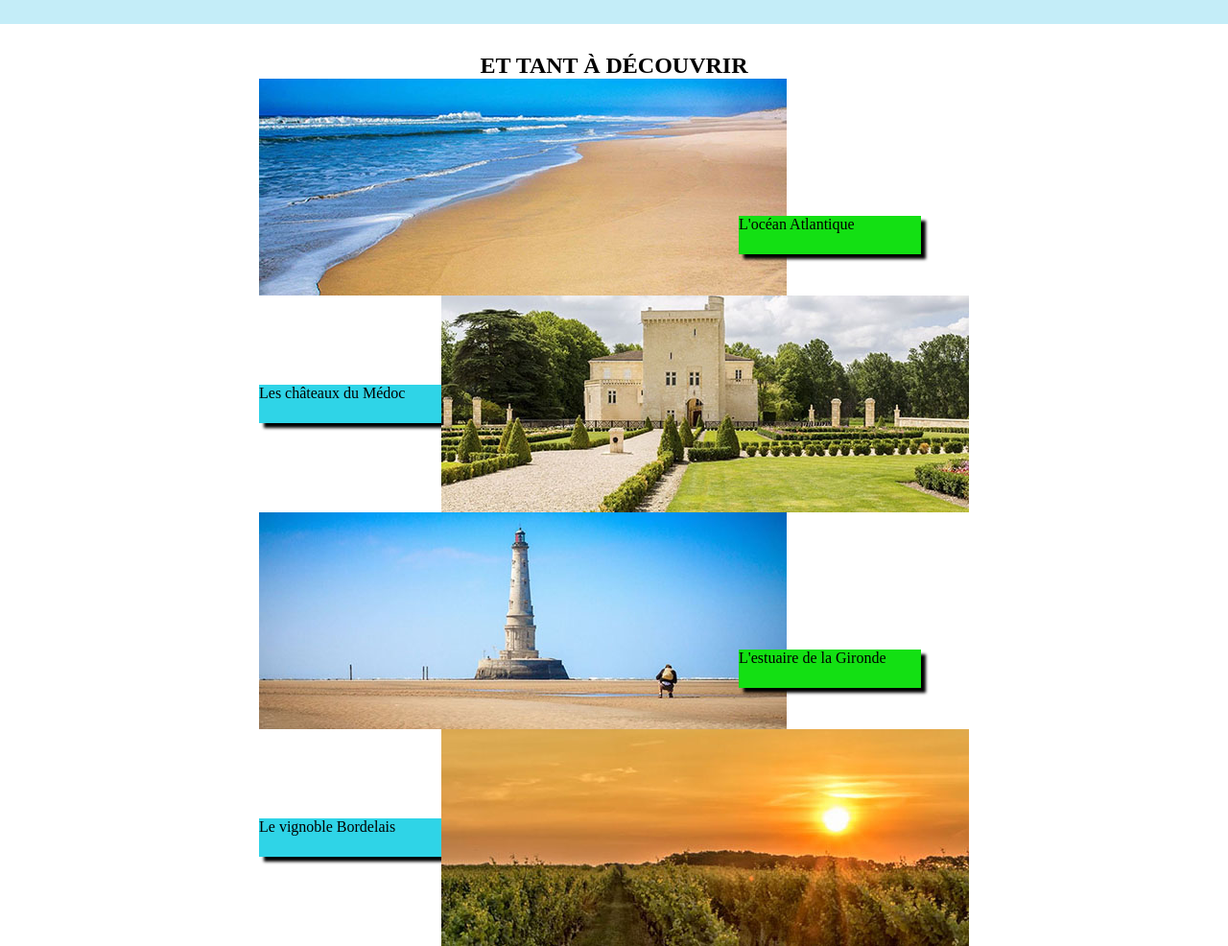
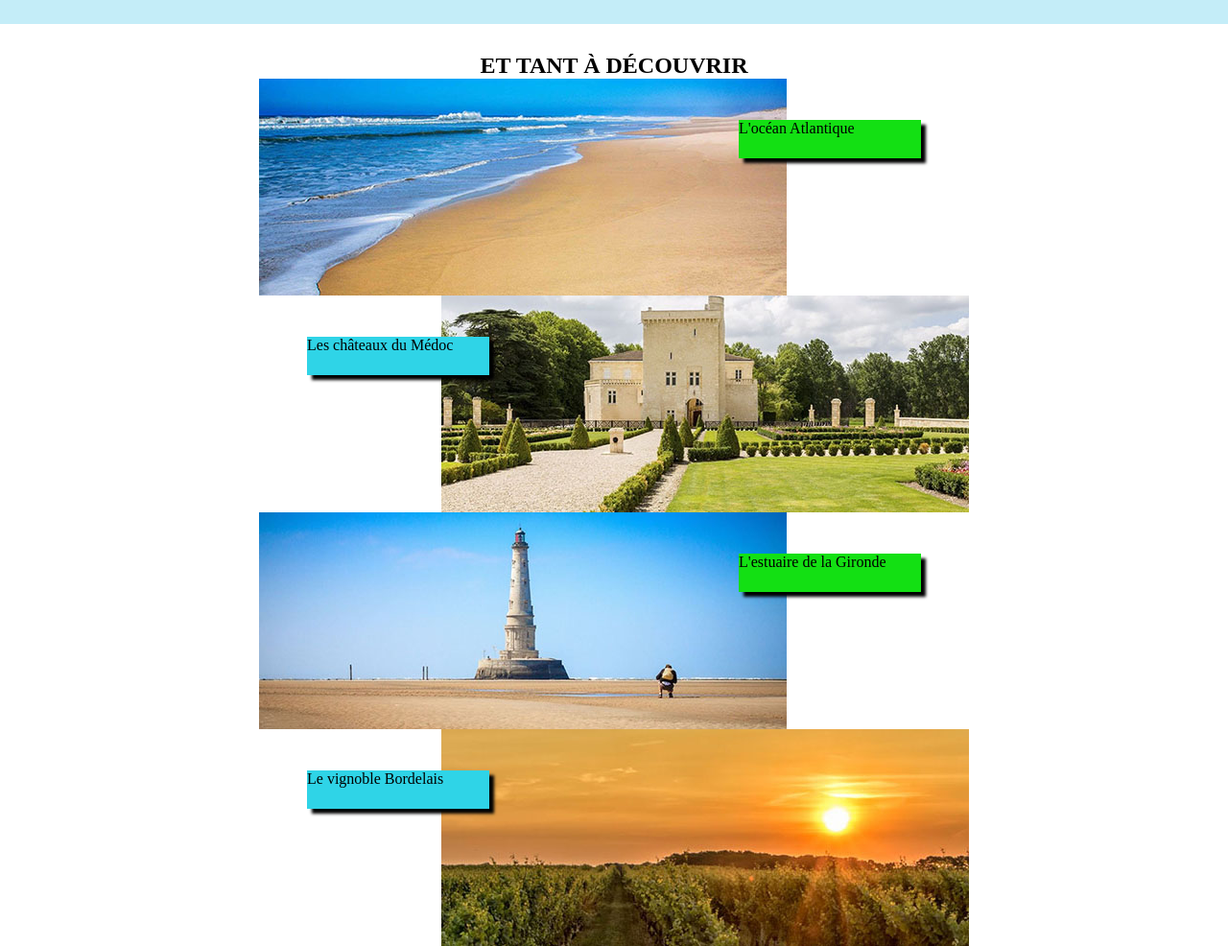
Before and after one commit to Hawa2109/Makette_Clos-Marsault, a plain HTML site: page index.html in a window 1280 px wide. Shown: the part 1440-2426 px from the top of the page at 96% size. Drawn offline with Linux system fonts and the light colour scheme.

Commit message:
Update style.css

```diff
--- a/CSS/style.css
+++ b/CSS/style.css
@@ -143,11 +143,12 @@ font-size: 1.8em;
     width: 190px;
     height: 40px;
     box-shadow: 5px 5px 3px 0 black;
-    transform: translate(-50px,50px);
+    transform: translate(-50px,-50px);
 }
 .box .lieu_inverse p {
    background-color: rgb(47, 212, 231);
     width: 190px;
     height: 40px;
     box-shadow: 5px 5px 3px 0 black;
+     transform: translate(50px,-50px);
 }
```
